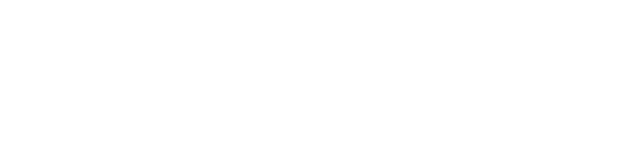
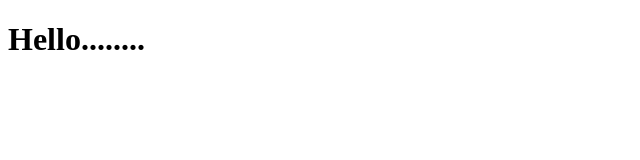
Before and after one commit to Aadarsh-000/testing, a plain HTML site: page index.html in a window 1280 px wide. Shown: the whole page, without its empty margins (0-640 px from the left). Drawn offline with nearby package versions, Linux system fonts and the light colour scheme.

Commit message:
Hello inserted

```diff
--- a/index.html
+++ b/index.html
@@ -9,6 +9,9 @@
     <div class="box">
 
     </div>
+    <div>
+        <h1>Hello........</h1>
+        </div>
 
     <script src="https://cdnjs.cloudflare.com/ajax/libs/gsap/3.12.5/gsap.min.js"></script>
     <script src="./app.js"></script>
```
